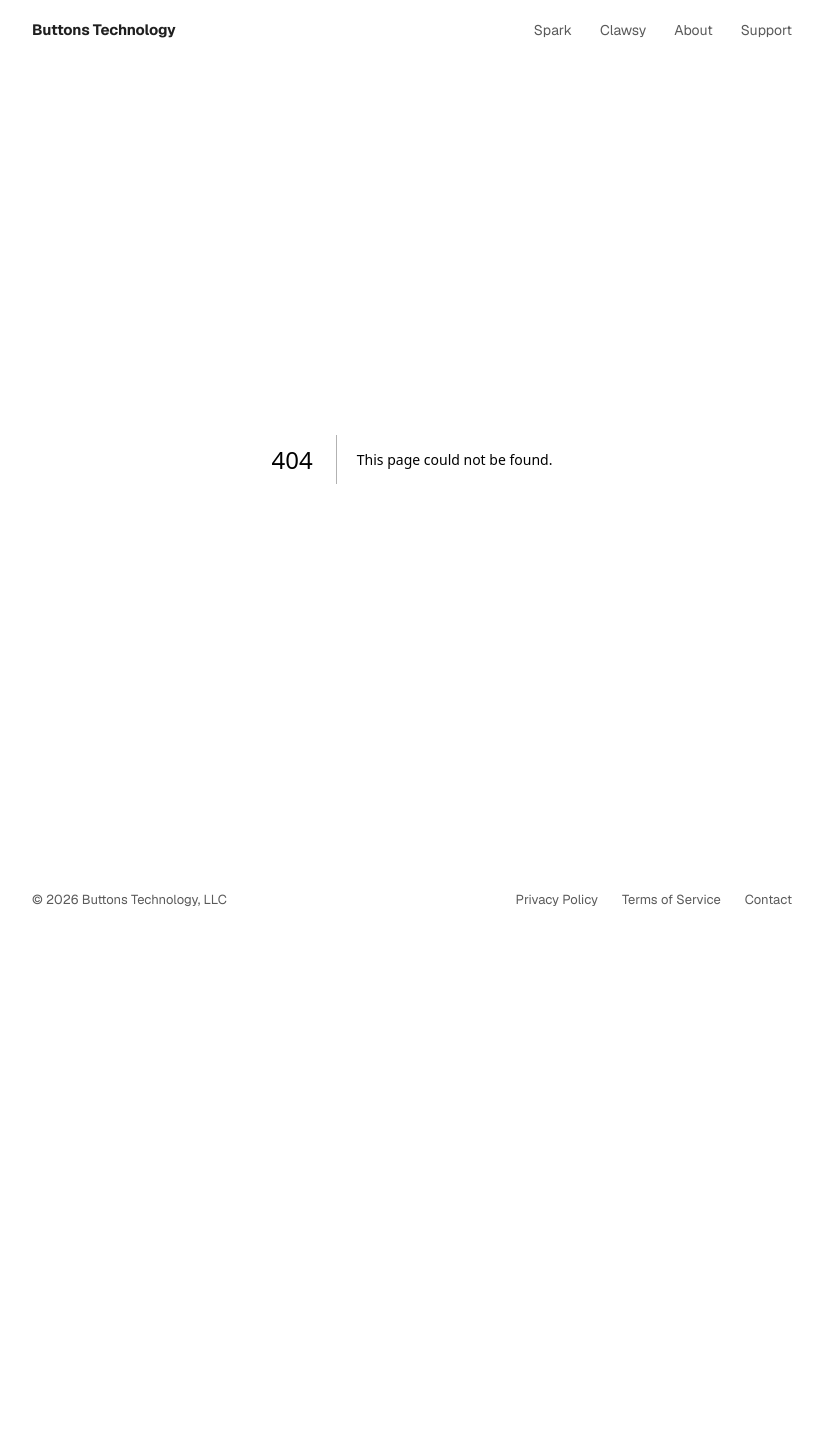
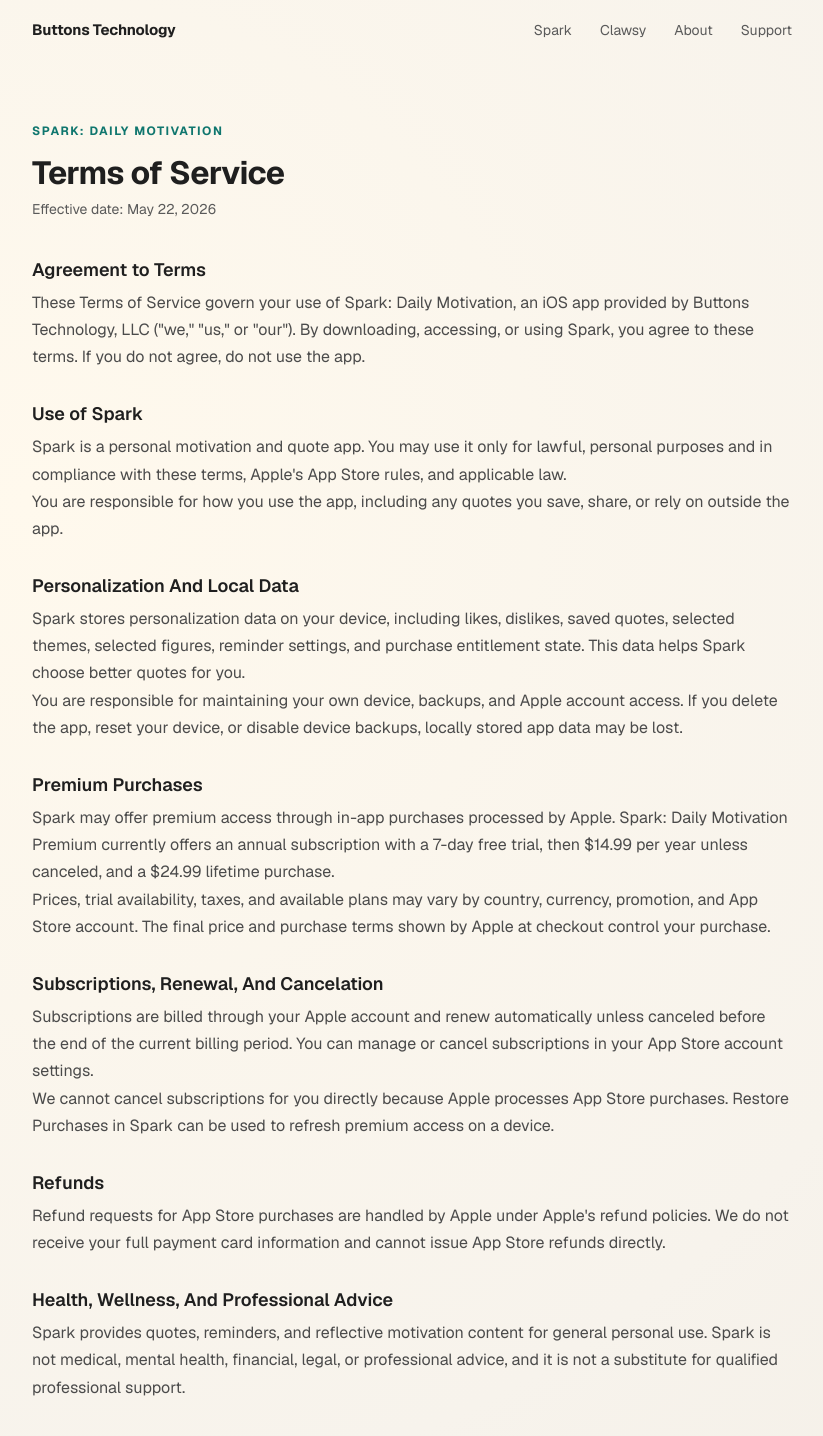
Before and after one commit to GabeDottl/buttonstechnology, a Next.js app: page /spark/terms in a window 1280 px wide. Before the commit this address had no page. Shown: the top 1436 px of the page, without its empty margins (228-1051 px from the left). Before the commit the page ends 940 px from the top, so only its background shows below. Built offline with nearby package versions, Linux system fonts and the light colour scheme.

Commit message:
Add Spark terms of service page

```diff
--- /dev/null
+++ b/app/spark/terms/page.js
@@ -0,0 +1,184 @@
+import Link from "next/link";
+import styles from "../../terms/page.module.css";
+
+export const metadata = {
+  title: "Spark Terms of Service | Buttons Technology",
+  description:
+    "Terms of service for Spark: Daily Motivation by Buttons Technology, LLC.",
+};
+
+export default function SparkTermsPage() {
+  return (
+    <div className={styles.page}>
+      <main className={styles.main}>
+        <p className={styles.eyebrow}>Spark: Daily Motivation</p>
+        <h1>Terms of Service</h1>
+        <p className={styles.effective}>Effective date: May 22, 2026</p>
+
+        <div className={styles.body}>
+          <section>
+            <h2>Agreement to Terms</h2>
+            <p>
+              These Terms of Service govern your use of Spark: Daily Motivation,
+              an iOS app provided by Buttons Technology, LLC (&quot;we,&quot;
+              &quot;us,&quot; or &quot;our&quot;). By downloading, accessing, or using
+              Spark, you agree to these terms. If you do not agree, do not use
+              the app.
+            </p>
+          </section>
+
+          <section>
+            <h2>Use of Spark</h2>
+            <p>
+              Spark is a personal motivation and quote app. You may use it only
+              for lawful, personal purposes and in compliance with these terms,
+              Apple&apos;s App Store rules, and applicable law.
+            </p>
+            <p>
+              You are responsible for how you use the app, including any quotes
+              you save, share, or rely on outside the app.
+            </p>
+          </section>
+
+          <section>
+            <h2>Personalization And Local Data</h2>
+            <p>
+              Spark stores personalization data on your device, including likes,
+              dislikes, saved quotes, selected themes, selected figures,
+              reminder settings, and purchase entitlement state. This data helps
+              Spark choose better quotes for you.
+            </p>
+            <p>
+              You are responsible for maintaining your own device, backups, and
+              Apple account access. If you delete the app, reset your device, or
+              disable device backups, locally stored app data may be lost.
+            </p>
+          </section>
+
+          <section>
+            <h2>Premium Purchases</h2>
+            <p>
+              Spark may offer premium access through in-app purchases processed
+              by Apple. Spark: Daily Motivation Premium currently offers an
+              annual subscription with a 7-day free trial, then $14.99 per year
+              unless canceled, and a $24.99 lifetime purchase.
+            </p>
+            <p>
+              Prices, trial availability, taxes, and available plans may vary by
+              country, currency, promotion, and App Store account. The final
+              price and purchase terms shown by Apple at checkout control your
+              purchase.
+            </p>
+          </section>
+
+          <section>
+            <h2>Subscriptions, Renewal, And Cancelation</h2>
+            <p>
+              Subscriptions are billed through your Apple account and renew
+              automatically unless canceled before the end of the current billing
+              period. You can manage or cancel subscriptions in your App Store
+              account settings.
+            </p>
+            <p>
+              We cannot cancel subscriptions for you directly because Apple
+              processes App Store purchases. Restore Purchases in Spark can be
+              used to refresh premium access on a device.
+            </p>
+          </section>
+
+          <section>
+            <h2>Refunds</h2>
+            <p>
+              Refund requests for App Store purchases are handled by Apple under
+              Apple&apos;s refund policies. We do not receive your full payment
+              card information and cannot issue App Store refunds directly.
+            </p>
+          </section>
+
+          <section>
+            <h2>Health, Wellness, And Professional Advice</h2>
+            <p>
+              Spark provides quotes, reminders, and reflective motivation
+              content for general personal use. Spark is not medical, mental
+              health, financial, legal, or professional advice, and it is not a
+              substitute for qualified professional support.
+            </p>
+          </section>
+
+          <section>
+            <h2>Intellectual Property</h2>
+            <p>
+              Spark, including its software, design, interfaces, branding, and
+              original content, is owned by Buttons Technology, LLC or its
+              licensors and is protected by intellectual property laws. You may
+              not copy, modify, distribute, reverse-engineer, or resell any part
+              of Spark except as permitted by law.
+            </p>
+          </section>
+
+          <section>
+            <h2>Privacy</h2>
+            <p>
+              Our collection and use of information is described in the{" "}
+              <Link href="/spark/privacy">Spark Privacy Policy</Link>.
+            </p>
+          </section>
+
+          <section>
+            <h2>Disclaimers</h2>
+            <p>
+              Spark is provided &quot;as is&quot; and &quot;as available&quot;
+              without warranties of any kind, whether express or implied. We do
+              not guarantee that Spark will be uninterrupted, error-free, or that
+              every quote, recommendation, reminder, or widget update will be
+              accurate or available at all times.
+            </p>
+          </section>
+
+          <section>
+            <h2>Limitation of Liability</h2>
+            <p>
+              To the fullest extent permitted by law, Buttons Technology, LLC
+              will not be liable for indirect, incidental, special,
+              consequential, exemplary, or punitive damages arising from or
+              related to your use of Spark. Our total liability for any claim
+              related to Spark will not exceed the amount you paid us for Spark
+              in the twelve months before the claim.
+            </p>
+          </section>
+
+          <section>
+            <h2>Termination</h2>
+            <p>
+              You may stop using Spark at any time. We may suspend or terminate
+              access to Spark or premium features if required by law, App Store
+              rules, security needs, or a violation of these terms. Locally
+              stored data may remain on your device unless you delete it.
+            </p>
+          </section>
+
+          <section>
+            <h2>Changes to Terms</h2>
+            <p>
+              We may update these terms as Spark changes. The effective date at
+              the top of this page shows when the current version took effect.
+              Continued use of Spark after changes means you accept the updated
+              terms.
+            </p>
+          </section>
+
+          <section>
+            <h2>Contact</h2>
+            <p>
+              Questions about these terms can be sent to{" "}
+              <a href="mailto:hello@buttonstechnology.com">
+                hello@buttonstechnology.com
+              </a>
+              .
+            </p>
+          </section>
+        </div>
+      </main>
+    </div>
+  );
+}
--- a/app/terms/page.module.css
+++ b/app/terms/page.module.css
@@ -16,6 +16,15 @@
   letter-spacing: -0.02em;
   color: var(--foreground);
   margin-bottom: 8px;
+}
+
+.eyebrow {
+  color: var(--accent);
+  text-transform: uppercase;
+  font-size: 12px;
+  letter-spacing: 0.13em;
+  font-weight: 700;
+  margin-bottom: 16px;
 }
 
 .effective {
```
Also changed, not shown: app/terms/page.js (+8 -0 lines).
